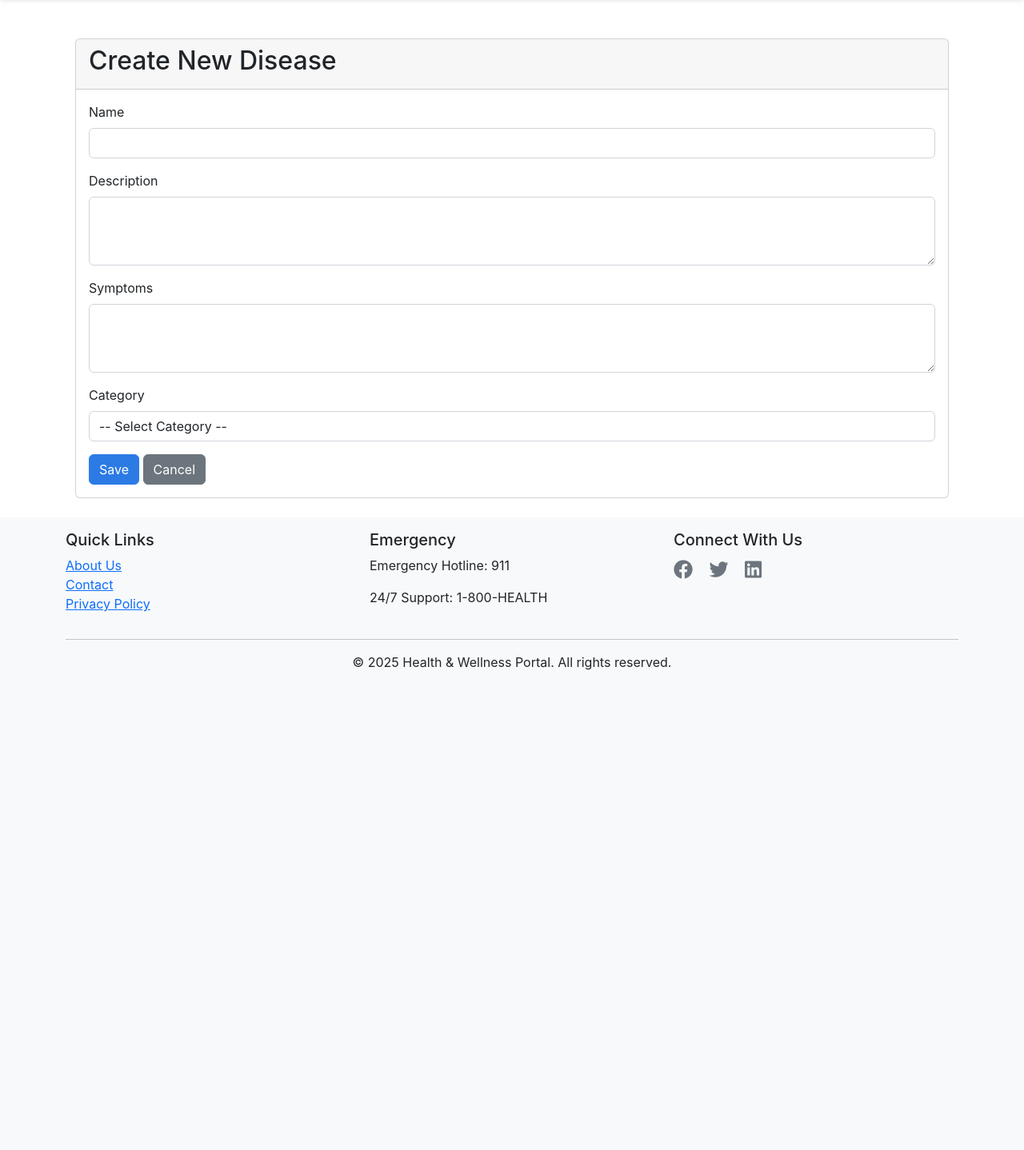
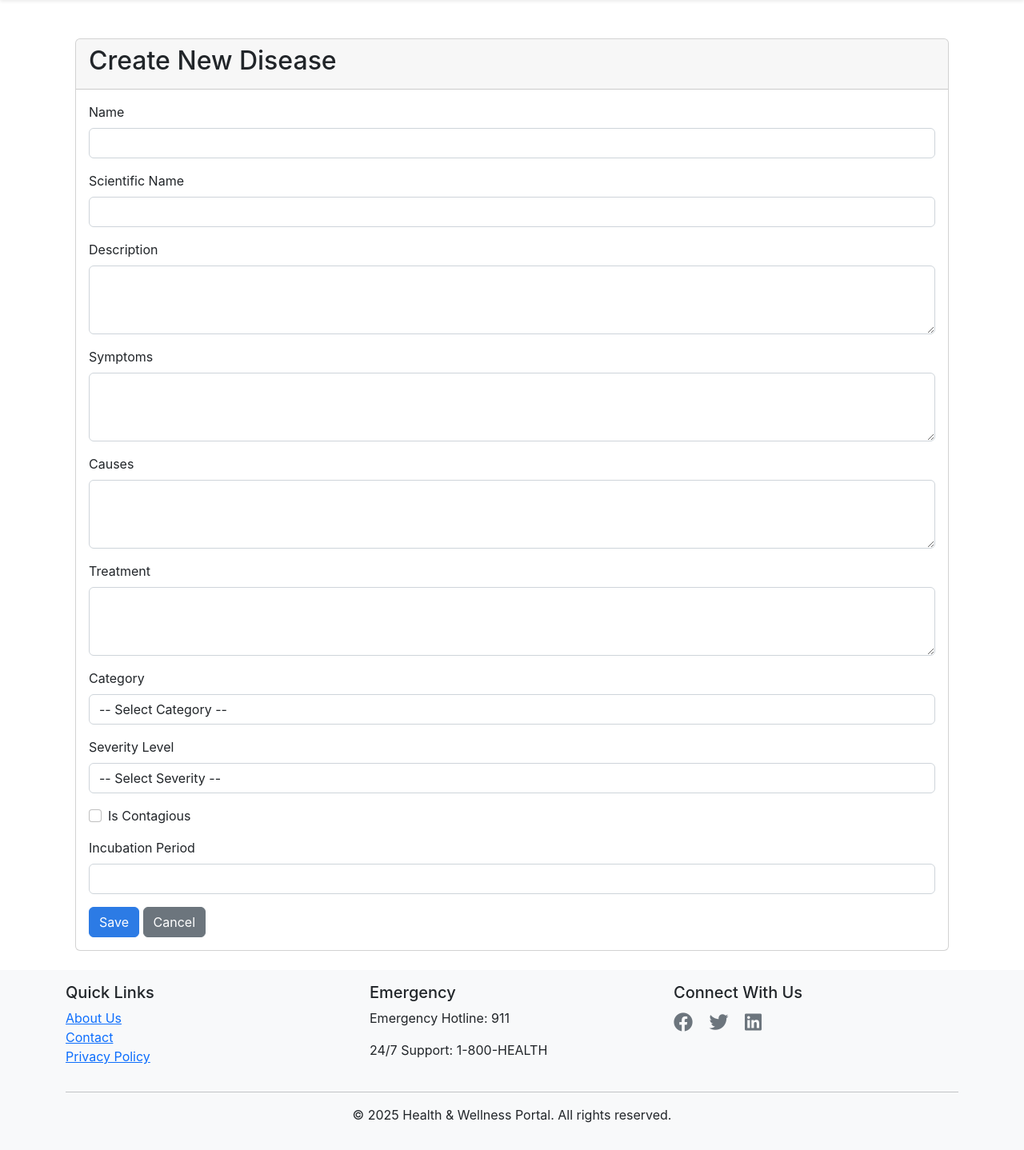
Before and after one commit to coolraj4all/healthandwellness, a Django app: template doctor-patient-portal/src/templates/diseases/disease_form.html in a window 1280 px wide. Shown: the part 62-1500 px from the top of the page at 80% size. Before the commit the page ends 900 px from the top, so only its background shows below. Run offline with Django 4.2, Linux system fonts and the light colour scheme; the template is opened without the code that fills it, so the values that code supplies are empty.

Commit message:
Fixed the issue for the edit

```diff
--- a/doctor-patient-portal/src/templates/diseases/disease_form.html
+++ b/doctor-patient-portal/src/templates/diseases/disease_form.html
@@ -14,12 +14,24 @@
                     <input type="text" class="form-control" id="name" name="name" value="{{ disease.name|default:'' }}" required>
                 </div>
                 <div class="mb-3">
+                    <label for="scientific_name" class="form-label">Scientific Name</label>
+                    <input type="text" class="form-control" id="scientific_name" name="scientific_name" value="{{ disease.scientific_name|default:'' }}">
+                </div>
+                <div class="mb-3">
                     <label for="description" class="form-label">Description</label>
                     <textarea class="form-control" id="description" name="description" rows="3" required>{{ disease.description|default:'' }}</textarea>
                 </div>
                 <div class="mb-3">
                     <label for="symptoms" class="form-label">Symptoms</label>
                     <textarea class="form-control" id="symptoms" name="symptoms" rows="3" required>{{ disease.symptoms|default:'' }}</textarea>
+                </div>
+                <div class="mb-3">
+                    <label for="causes" class="form-label">Causes</label>
+                    <textarea class="form-control" id="causes" name="causes" rows="3" required>{{ disease.causes|default:'' }}</textarea>
+                </div>
+                <div class="mb-3">
+                    <label for="treatment" class="form-label">Treatment</label>
+                    <textarea class="form-control" id="treatment" name="treatment" rows="3" required>{{ disease.treatment|default:'' }}</textarea>
                 </div>
                 <div class="mb-3">
                     <label for="category" class="form-label">Category</label>
@@ -32,6 +44,26 @@
                         {% endfor %}
                     </select>
                 </div>
+                <div class="mb-3">
+                    <label for="severity_level" class="form-label">Severity Level</label>
+                    <select class="form-control" id="severity_level" name="severity_level" required>
+                        <option value="">-- Select Severity --</option>
+                        <option value="1" {% if disease.severity_level == 1 %}selected{% endif %}>Mild</option>
+                        <option value="2" {% if disease.severity_level == 2 %}selected{% endif %}>Moderate</option>
+                        <option value="3" {% if disease.severity_level == 3 %}selected{% endif %}>Severe</option>
+                        <option value="4" {% if disease.severity_level == 4 %}selected{% endif %}>Critical</option>
+                    </select>
+                </div>
+                <div class="mb-3">
+                    <div class="form-check">
+                        <input type="checkbox" class="form-check-input" id="is_contagious" name="is_contagious" {% if disease.is_contagious %}checked{% endif %}>
+                        <label class="form-check-label" for="is_contagious">Is Contagious</label>
+                    </div>
+                </div>
+                <div class="mb-3">
+                    <label for="incubation_period" class="form-label">Incubation Period</label>
+                    <input type="text" class="form-control" id="incubation_period" name="incubation_period" value="{{ disease.incubation_period|default:'' }}">
+                </div>
                 <button type="submit" class="btn btn-primary">Save</button>
                 <a href="{% url 'diseases:disease-list' %}" class="btn btn-secondary">Cancel</a>
             </form>
```
Also changed, not shown: doctor-patient-portal/src/diseases/views.py (+7 -2 lines).
